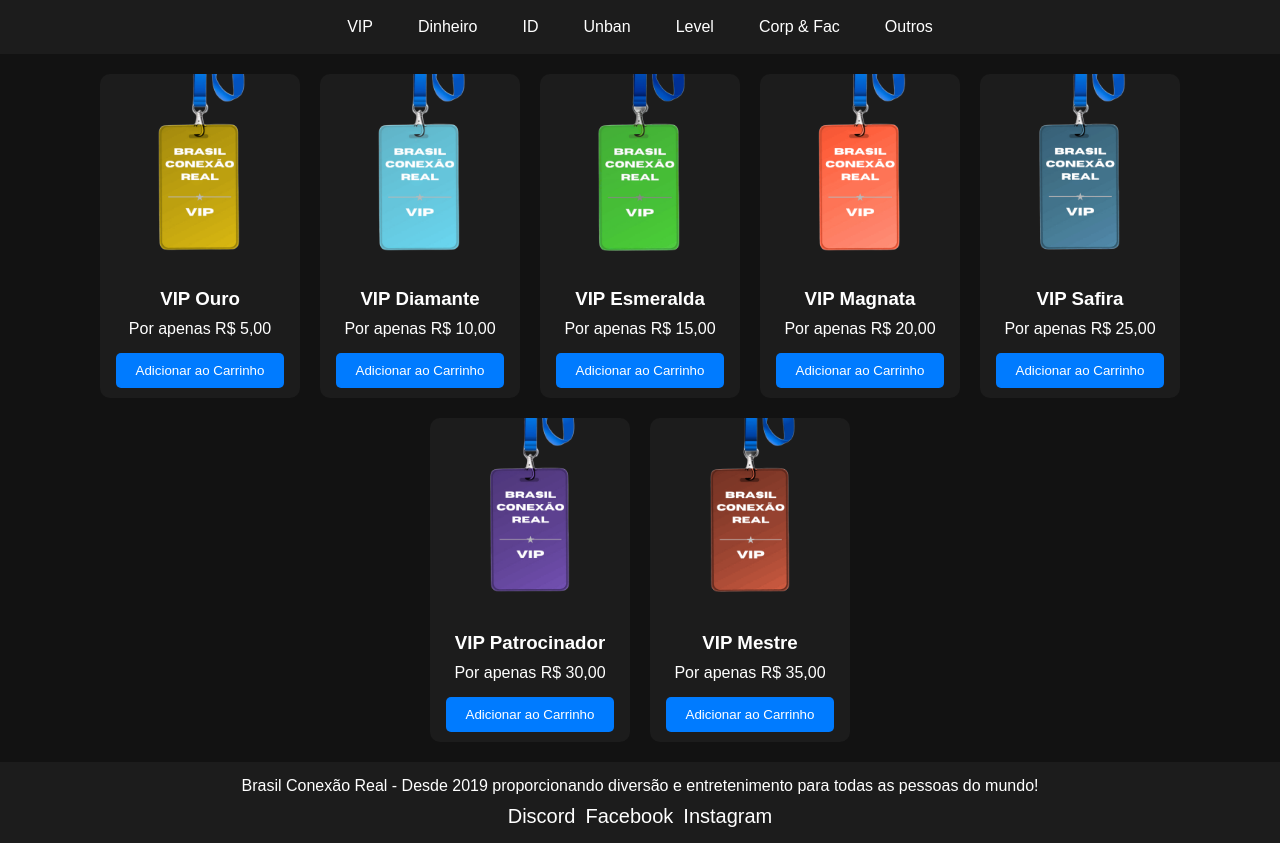
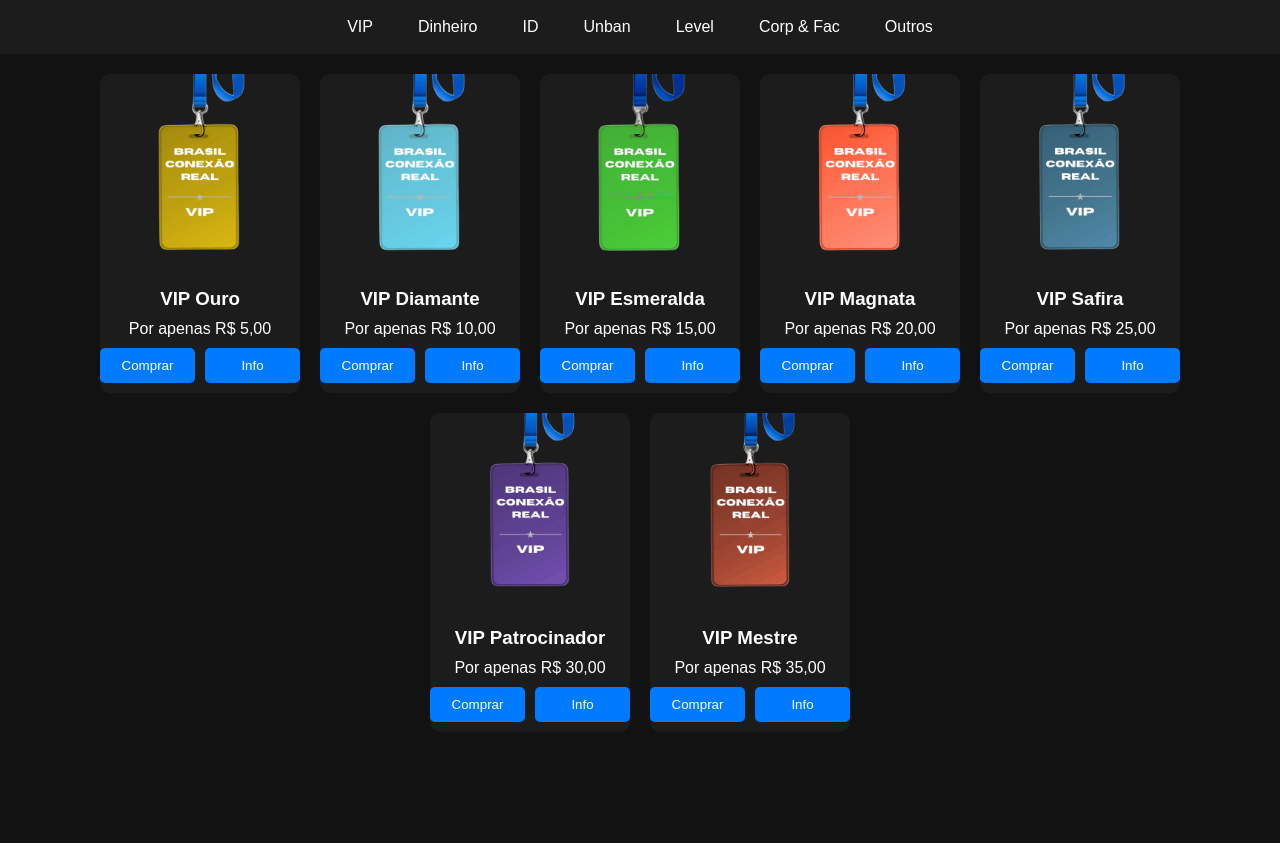
Before and after one commit to RealFive7/site, a plain HTML site: page index.html in a window 1280 px wide. Shown: the part 224-1067 px from the top of the page. After the commit the page ends 976 px from the top, so only its background shows below. Drawn offline with Linux system fonts and the light colour scheme.

Commit message:
Update index.html

```diff
--- a/index.html
+++ b/index.html
@@ -13,11 +13,11 @@
         }
 
         body {
+            background-color: #121212;
+            color: #fff;
             display: flex;
             flex-direction: column;
             min-height: 100vh;
-            background-color: #121212;
-            color: #fff;
         }
 
         header {
@@ -50,16 +50,12 @@
             background-color: #333;
         }
 
-        main {
-            flex: 1;
-            padding: 20px;
-        }
-
         .vip-container {
             display: flex;
             flex-wrap: wrap;
             gap: 20px;
             justify-content: center;
+            padding: 20px;
         }
 
         .vip-card {
@@ -69,6 +65,8 @@
             text-align: center;
             transition: transform 0.3s;
             width: 200px;
+            position: relative;
+            padding-bottom: 10px;
         }
 
         .vip-card:hover {
@@ -87,8 +85,14 @@
             margin: 5px 0;
         }
 
+        .vip-card .button-container {
+            display: flex;
+            justify-content: center;
+            gap: 10px;
+            margin-top: 10px;
+        }
+
         .vip-card button {
-            margin: 10px 0;
             padding: 10px 20px;
             background-color: #007bff;
             color: #fff;
@@ -96,40 +100,79 @@
             border-radius: 5px;
             cursor: pointer;
             transition: background-color 0.3s;
+            flex: 1;
         }
 
         .vip-card button:hover {
             background-color: #0056b3;
         }
 
-        footer {
-            background-color: #1c1c1c;
-            text-align: center;
-            padding: 15px;
-            position: relative;
-            bottom: 0;
-            width: 100%;
+        .info-btn {
+            background-color: #28a745;
         }
 
-        footer p {
+        .info-btn:hover {
+            background-color: #218838;
+        }
+
+        #info-panel {
+            display: none;
+            position: fixed;
+            top: 50%;
+            left: 50%;
+            transform: translate(-50%, -50%);
+            background-color: #1c1c1c;
+            color: #fff;
+            padding: 20px;
+            border-radius: 10px;
+            width: 90%;
+            max-width: 400px;
+            box-shadow: 0 0 10px rgba(0, 0, 0, 0.5);
+            z-index: 1000;
+            animation: fadeIn 0.3s;
+        }
+
+        #info-panel img {
+            width: 100%;
+            margin-bottom: 15px;
+        }
+
+        #info-panel h3 {
             margin-bottom: 10px;
         }
 
-        footer .social-links {
-            display: flex;
-            justify-content: center;
-            gap: 10px;
+        #info-panel p {
+            margin-bottom: 5px;
         }
 
-        footer .social-links a {
+        #info-panel .close-btn {
+            background-color: #ff0000;
             color: #fff;
-            text-decoration: none;
-            font-size: 20px;
-            transition: color 0.3s;
+            padding: 5px 10px;
+            border: none;
+            border-radius: 5px;
+            cursor: pointer;
+            float: right;
         }
 
-        footer .social-links a:hover {
-            color: #007bff;
+        #overlay {
+            display: none;
+            position: fixed;
+            top: 0;
+            left: 0;
+            width: 100%;
+            height: 100%;
+            background: rgba(0, 0, 0, 0.8);
+            z-index: 999;
+        }
+
+        @keyframes fadeIn {
+            from {
+                opacity: 0;
+            }
+            to {
+                opacity: 1;
+            }
         }
 
         @media (max-width: 768px) {
@@ -138,7 +181,6 @@
                 align-items: center;
             }
         }
-
     </style>
 </head>
 <body>
@@ -162,60 +204,99 @@
                 <img src="vip1.png" alt="VIP Ouro">
                 <h3>VIP Ouro</h3>
                 <p>Por apenas R$ 5,00</p>
-                <button>Adicionar ao Carrinho</button>
+                <div class="button-container">
+                    <button>Comprar</button>
+                    <button class="info-btn" onclick="showInfo('vip1.png', 'VIP Ouro',
+                    `<ul>
+                      <li><strong>Veículos de Luxo:</strong> Acesso à Lamborghini Aventador e Audi RS6.</li>
+                      <li><strong>Moto Premium:</strong> Disponível a Z1000 para maior mobilidade.</li>
+                      <li><strong>Recuperação Total:</strong> Fome e sede sempre 100% para manter-se no topo.</li>
+                      <li><strong>Arsenal Completo:</strong> Acesso a um Pack de Armas exclusivo.</li>
+                      <li><strong>Controle Total:</strong> Possibilidade de destruir veículos VIP.</li>
+                    </ul>`
+                    )">Info</button>
+                </div>
             </div>
-
             <div class="vip-card">
                 <img src="vip2.png" alt="VIP Diamante">
                 <h3>VIP Diamante</h3>
                 <p>Por apenas R$ 10,00</p>
-                <button>Adicionar ao Carrinho</button>
+                <div class="button-container">
+                    <button>Comprar</button>
+                    <button class="info-btn" onclick="showInfo('vip2.png', 'VIP Diamante', 'Benefícios exclusivos do VIP Diamante.')">Info</button>
+                </div>
             </div>
-
             <div class="vip-card">
                 <img src="vip3.png" alt="VIP Esmeralda">
                 <h3>VIP Esmeralda</h3>
                 <p>Por apenas R$ 15,00</p>
-                <button>Adicionar ao Carrinho</button>
+                <div class="button-container">
+                    <button>Comprar</button>
+                    <button class="info-btn" onclick="showInfo('vip3.png', 'VIP Esmeralda', 'Benefícios exclusivos do VIP Esmeralda.')">Info</button>
+                </div>
             </div>
-
             <div class="vip-card">
                 <img src="vip4.png" alt="VIP Magnata">
                 <h3>VIP Magnata</h3>
                 <p>Por apenas R$ 20,00</p>
-                <button>Adicionar ao Carrinho</button>
+                <div class="button-container">
+                    <button>Comprar</button>
+                    <button class="info-btn" onclick="showInfo('vip4.png', 'VIP Magnata', 'Benefícios exclusivos do VIP Magnata.')">Info</button>
+                </div>
             </div>
-
             <div class="vip-card">
                 <img src="vip5.png" alt="VIP Safira">
                 <h3>VIP Safira</h3>
                 <p>Por apenas R$ 25,00</p>
-                <button>Adicionar ao Carrinho</button>
+                <div class="button-container">
+                    <button>Comprar</button>
+                    <button class="info-btn" onclick="showInfo('vip5.png', 'VIP Safira', 'Benefícios exclusivos do VIP Safira.')">Info</button>
+                </div>
             </div>
-
             <div class="vip-card">
                 <img src="vip6.png" alt="VIP Patrocinador">
                 <h3>VIP Patrocinador</h3>
                 <p>Por apenas R$ 30,00</p>
-                <button>Adicionar ao Carrinho</button>
+                <div class="button-container">
+                    <button>Comprar</button>
+                    <button class="info-btn" onclick="showInfo('vip6.png', 'VIP Patrocinador', 'Benefícios exclusivos do VIP Patrocinador.')">Info</button>
+                </div>
             </div>
-
             <div class="vip-card">
                 <img src="vip7.png" alt="VIP Mestre">
                 <h3>VIP Mestre</h3>
                 <p>Por apenas R$ 35,00</p>
-                <button>Adicionar ao Carrinho</button>
+                <div class="button-container">
+                    <button>Comprar</button>
+                    <button class="info-btn" onclick="showInfo('vip7.png', 'VIP Mestre', 'Benefícios exclusivos do VIP Mestre.')">Info</button>
+                </div>
             </div>
         </section>
     </main>
 
-    <footer>
-        <p>Brasil Conexão Real - Desde 2019 proporcionando diversão e entretenimento para todas as pessoas do mundo!</p>
-        <div class="social-links">
-            <a href="#">Discord</a>
-            <a href="#">Facebook</a>
-            <a href="#">Instagram</a>
-        </div>
-    </footer>
+    <div id="overlay"></div>
+
+    <div id="info-panel">
+        <button class="close-btn" onclick="hideInfo()">Fechar</button>
+        <img id="info-img" src="" alt="VIP Image">
+        <h3 id="info-title"></h3>
+        <p id="info-description"></p>
+    </div>
+
+    <script>
+        function showInfo(imgSrc, title, description) {
+            document.getElementById('info-img').src = imgSrc;
+            document.getElementById('info-title').textContent = title;
+            document.getElementById('info-description').textContent = description;
+
+            document.getElementById('overlay').style.display = 'block';
+            document.getElementById('info-panel').style.display = 'block';
+        }
+
+        function hideInfo() {
+            document.getElementById('overlay').style.display = 'none';
+            document.getElementById('info-panel').style.display = 'none';
+        }
+    </script>
 </body>
 </html>
```
